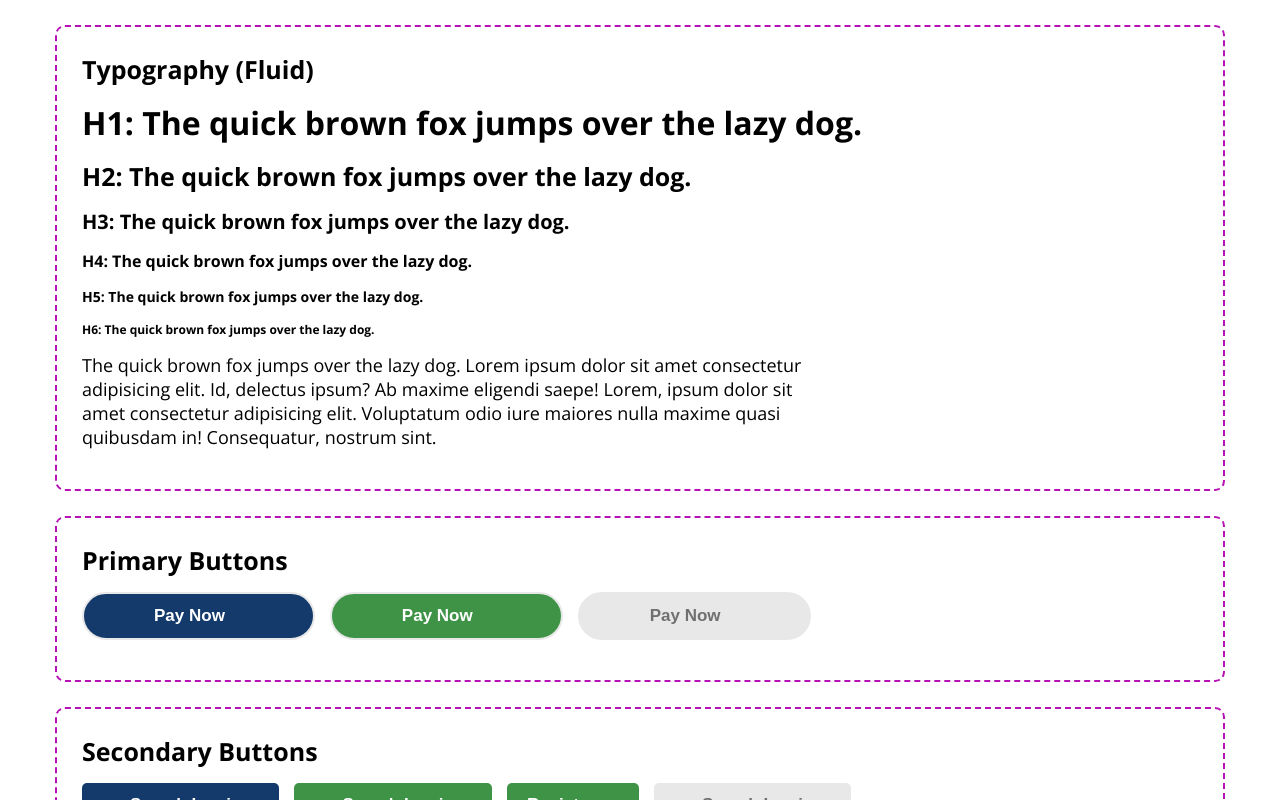
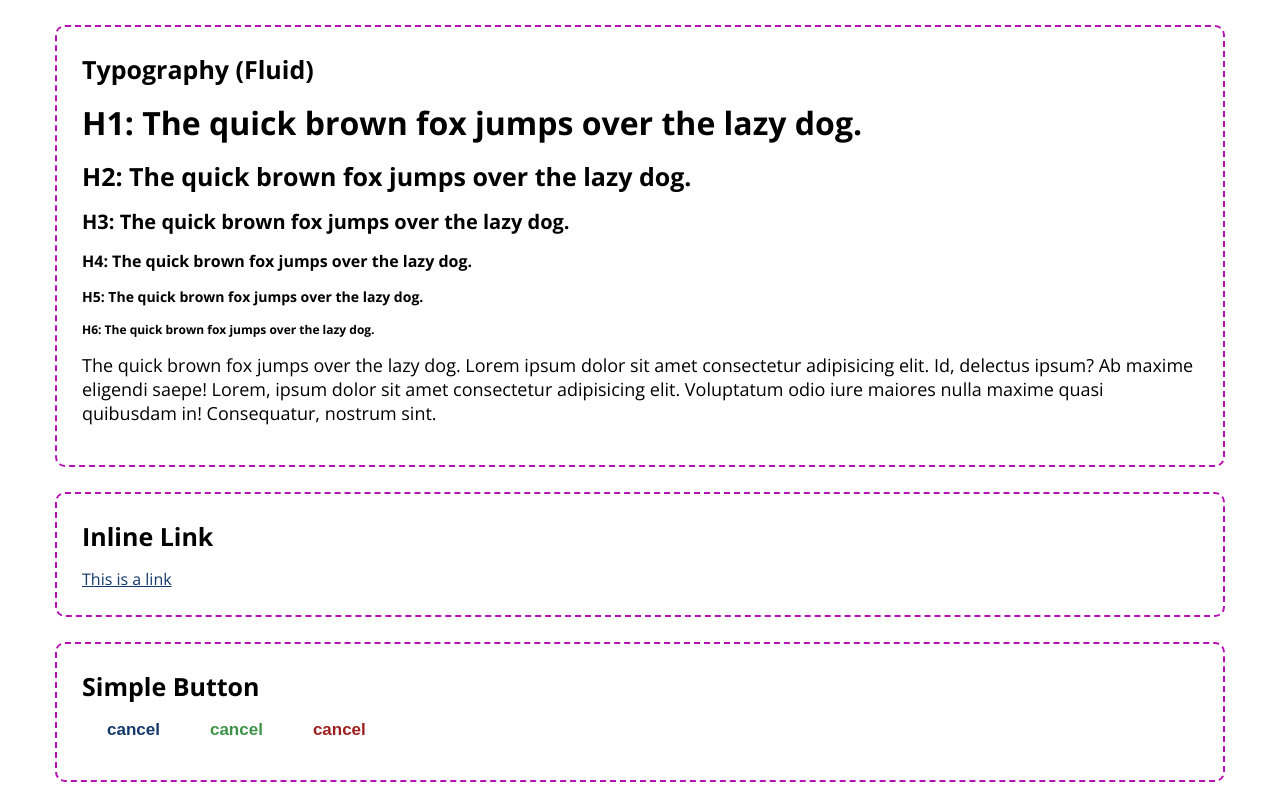
Before and after one commit to Billybobchops/design-system, a Next.js app: page / in a window 1280 px wide. Shown: the top 800 px of the page. Built offline with nearby package versions, Linux system fonts and the light colour scheme.

Commit message:
add inline links and simple buttons to style guide story

```diff
--- a/src/app/page.tsx
+++ b/src/app/page.tsx
@@ -20,6 +20,8 @@ import TabsStory from '@/style-guide/TabsStory';
 import EnrollStatusStory from '@/style-guide/EnrollStatusStory';
 import InputStory from '@/style-guide/InputStory';
 import TypographyStory from '@/style-guide/TypographyStory';
+import ICLink from '@/components/ICLink';
+import ButtonSimpleStory from '@/style-guide/ButtonSimpleStory';
 
 export default function Home() {
     return (
@@ -27,6 +29,14 @@ export default function Home() {
             <Providers>
 				<ComponentDisplayArea title='Typography (Fluid)'>
 					<TypographyStory />
+				</ComponentDisplayArea>
+
+				<ComponentDisplayArea title='Inline Link'>
+					<ICLink>This is a link</ICLink>
+				</ComponentDisplayArea>
+
+				<ComponentDisplayArea title='Simple Button'>
+					<ButtonSimpleStory />
 				</ComponentDisplayArea>
 
                 <ComponentDisplayArea title='Primary Buttons'>
@@ -93,14 +103,14 @@ export default function Home() {
 					<EnrollStatusStory />
 				</ComponentDisplayArea>
 
-                <Image
+                {/* <Image
                     src='/vercel.svg'
                     alt='Vercel Logo'
                     className={styles.vercelLogo}
                     width={100}
                     height={24}
                     priority
-                />
+                /> */}
             </Providers>
         </main>
     );
--- a/src/components/ButtonSimple.module.scss
+++ b/src/components/ButtonSimple.module.scss
@@ -6,9 +6,7 @@
 	color: variables.$ic-neutral-100;
 	font-size: 17px;
 	font-weight: 700;
-	// padding: 15px 25px;
 	margin: 0 25px 15px 25px;
-	text-decoration: underline;
 
 	&:focus-visible {
 		outline: 2.5px solid variables.$ic-blue-50;
@@ -35,6 +33,14 @@
 	}
 }
 
+.red {
+	color: variables.$ic-red-60;
+
+	&:hover {
+		color: variables.$ic-red-80;
+	}
+}
+
 .disabled {
 	color: variables.$ic-neutral-10;
 }
--- a/src/components/ButtonSimple.tsx
+++ b/src/components/ButtonSimple.tsx
@@ -2,7 +2,7 @@ import classes from "./ButtonSimple.module.scss";
 
 interface IconButtonProps {
 	clickHandler: () => void;
-	disabled: boolean;
+	disabled?: boolean;
 	text: string;
 	variant: "blue" | "green" | "red";
 }
--- a/src/components/ICLink.module.scss
+++ b/src/components/ICLink.module.scss
@@ -2,7 +2,11 @@
 
 .link {
 	color: variables.$ic-blue-70;
-	font-weight: 700;
 	margin: 0 15px 15px 0;
 	text-decoration: underline;
+
+	&:hover {
+		color: variables.$ic-blue-50;
+		text-decoration: none;
+	}
 }
--- a/src/components/Paragraph.module.scss
+++ b/src/components/Paragraph.module.scss
@@ -4,6 +4,4 @@
     font-size: variables.$body-font-size;
     line-height: 1.5rem;
     margin: 0 0 15px 0;
-    width: 100%;
-    max-width: 45rem;
 }
--- /dev/null
+++ b/src/style-guide/ButtonSimpleStory.tsx
@@ -0,0 +1,25 @@
+import ButtonSimple from '@/components/ButtonSimple';
+
+const ButtonSimpleStory = () => {
+    return (
+        <>
+            <ButtonSimple
+                clickHandler={() => { console.log('test') }}
+                text='cancel'
+                variant='blue'
+            />
+            <ButtonSimple
+                clickHandler={() => { console.log('test') }}
+                text='cancel'
+                variant='green'
+            />
+            <ButtonSimple
+                clickHandler={() => { console.log('test') }}
+                text='cancel'
+                variant='red'
+            />
+        </>
+    );
+};
+
+export default ButtonSimpleStory;
```
